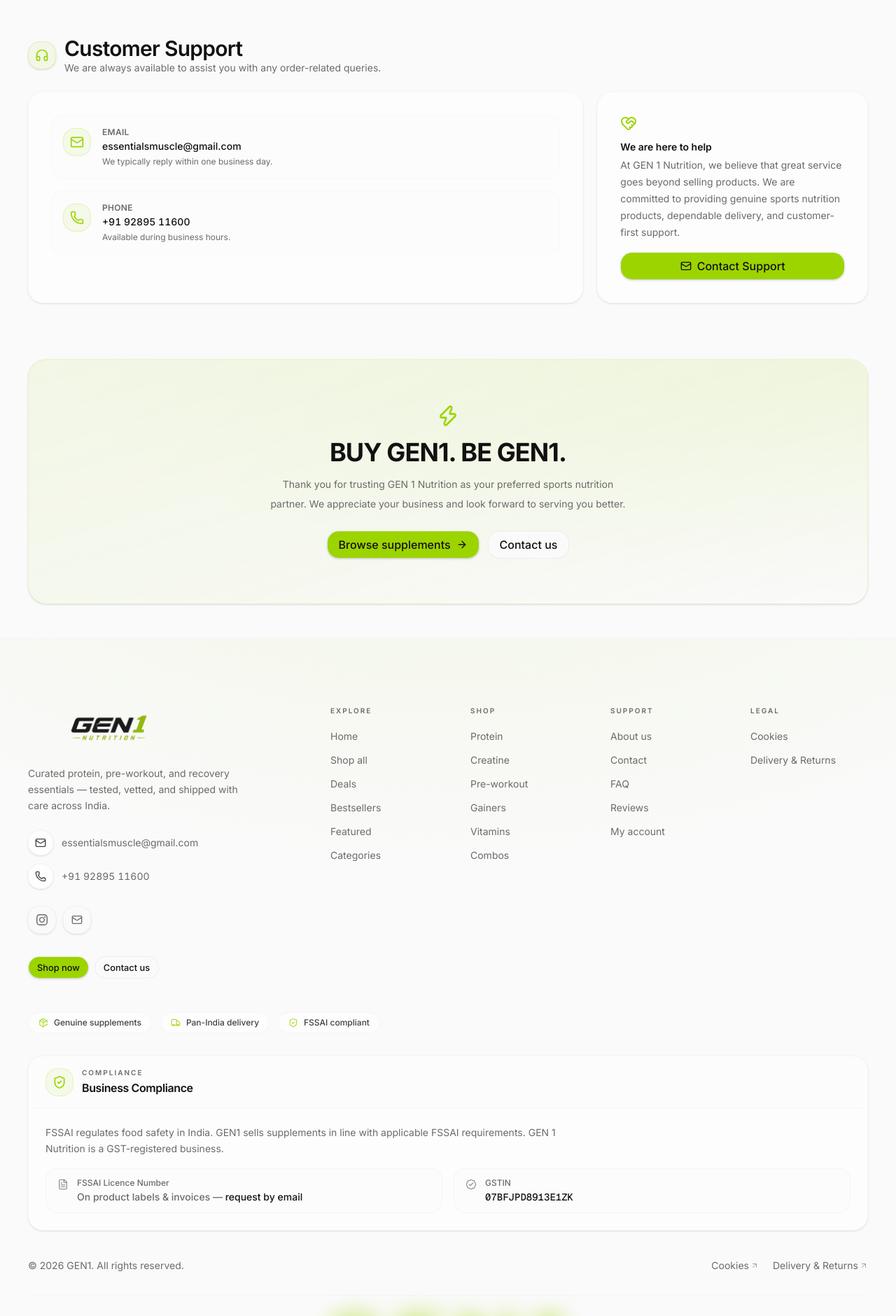
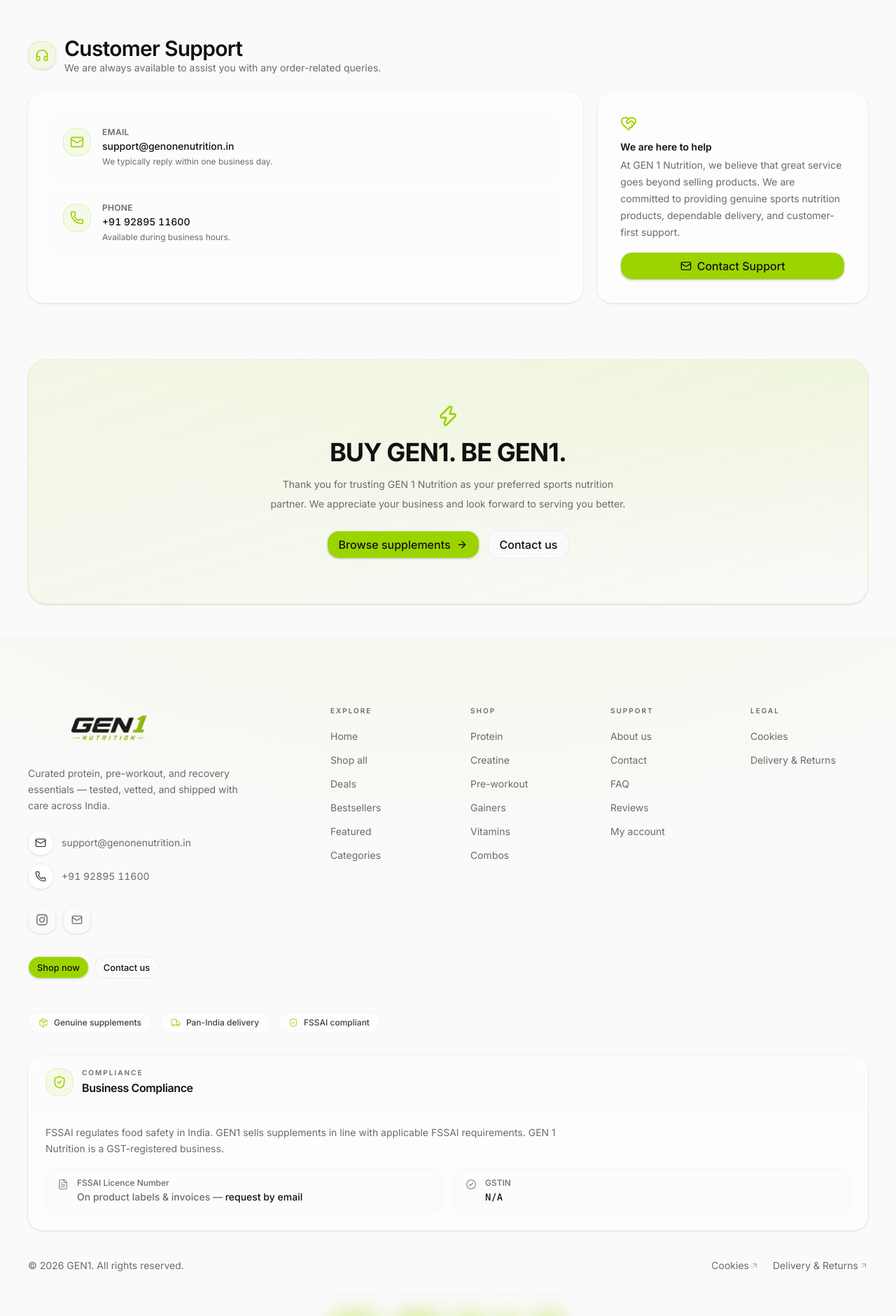
Before and after one commit to Simran903/muscle-essentials, a Next.js app in the folder apps/client/: page /legal/policy in a window 1280 px wide. Shown: the part 3831-5711 px from the top of the page at 70% size. Built offline with nearby package versions, Linux system fonts and the light colour scheme; no server answers.

Commit message:
Update contact email addresses across multiple components and add GST number retrieval in the footer

```diff
--- a/apps/client/app/components/LandingPage/Footer/Footer.tsx
+++ b/apps/client/app/components/LandingPage/Footer/Footer.tsx
@@ -17,8 +17,9 @@
 import { GlowHero } from "./GlowHero"
 
 const fssaiLicenseNo = process.env.NEXT_PUBLIC_FSSAI_LICENSE_NO?.trim()
+const gstNo = process.env.NEXT_PUBLIC_GST_NO?.trim()
 
-const CONTACT_EMAIL = "essentialsmuscle@gmail.com"
+const CONTACT_EMAIL = "support@genonenutrition.in"
 const CONTACT_PHONE = "+91 92895 11600"
 const CONTACT_PHONE_TEL = "tel:+919289511600"
 const INSTAGRAM_URL =
@@ -301,7 +302,7 @@
                 <div>
                   <dt className="text-xs font-medium text-muted-foreground">GSTIN</dt>
                   <dd className="mt-0.5 font-mono tabular-nums font-medium text-foreground">
-                    07BFJPD8913E1ZK
+                    {gstNo ?? "N/A"}
                   </dd>
                 </div>
               </div>
--- a/apps/client/app/contact/page.tsx
+++ b/apps/client/app/contact/page.tsx
@@ -18,7 +18,7 @@
 
 import { AccountBackground } from "../components/Account/AccountBackground"
 
-const CONTACT_EMAIL = "essentialsmuscle@gmail.com"
+const CONTACT_EMAIL = "connect@genonenutrition.in"
 const EMAIL_SUBJECT = "GEN1 — Question"
 const GMAIL_COMPOSE_HREF = `https://mail.google.com/mail/?view=cm&fs=1&to=${encodeURIComponent(CONTACT_EMAIL)}&su=${encodeURIComponent(EMAIL_SUBJECT)}`
 const CONTACT_PHONE_DISPLAY = "+91 92895 11600"
--- a/apps/client/app/cookies/page.tsx
+++ b/apps/client/app/cookies/page.tsx
@@ -12,7 +12,7 @@
     "How GEN1 uses cookies and similar technologies on our website.",
 }
 
-const CONTACT_EMAIL = "essentialsmuscle@gmail.com"
+const CONTACT_EMAIL = "support@genonenutrition.in"
 
 const cookieRows = [
   {
--- a/apps/client/app/legal/policy/page.tsx
+++ b/apps/client/app/legal/policy/page.tsx
@@ -724,7 +724,7 @@
                     </span>
                     <div>
                       <p className="text-xs font-semibold uppercase tracking-wide text-muted-foreground">Email</p>
-                      <p className="mt-0.5 text-sm font-medium text-foreground">essentialsmuscle@gmail.com</p>
+                      <p className="mt-0.5 text-sm font-medium text-foreground">support@genonenutrition.in</p>
                       <p className="mt-1 text-xs text-muted-foreground">
                         We typically reply within one business day.
                       </p>
@@ -757,7 +757,7 @@
                 </p>
                 <div className="mt-auto pt-4">
                   <Button asChild size="lg" className="w-full rounded-xl shadow-sm">
-                    <a href="mailto:essentialsmuscle@gmail.com?subject=Delivery/Returns%20Question">
+                    <a href="mailto:support@genonenutrition.in?subject=Delivery/Returns%20Question">
                       <Mail className="size-4" />
                       Contact Support
                     </a>
```
